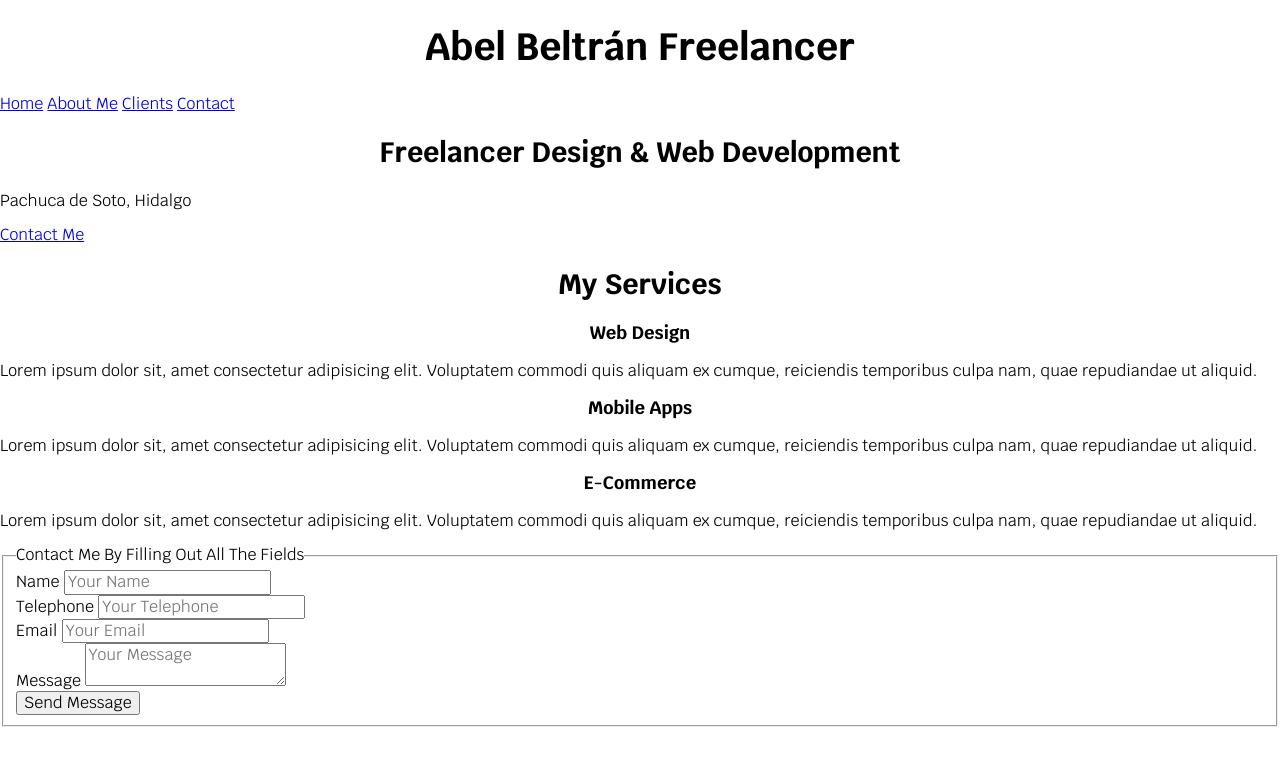
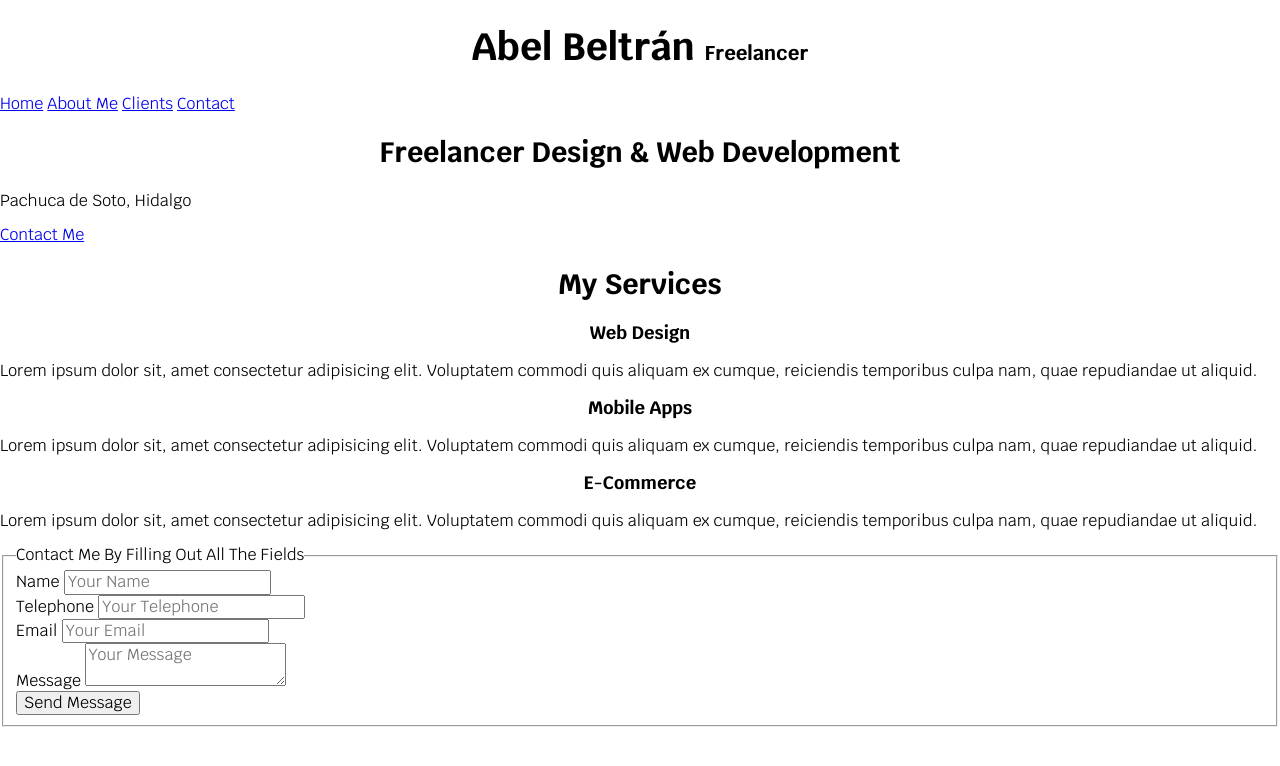
Before and after one commit to Yamibel/freelancer, a plain HTML site: page index.html in a window 1280 px wide. Drawn offline with Linux system fonts and the light colour scheme.

Commit message:
feat: Add styles to the header.

```diff
--- a/css/styles.css
+++ b/css/styles.css
@@ -69,3 +69,8 @@ h3 {
 .align-right {
   justify-content: flex-end;
 }
+
+/* Header */
+.header__title--small {
+  font-size: 2rem;
+}
--- a/index.html
+++ b/index.html
@@ -17,8 +17,8 @@
 
   <body>
     <!-- Header -->
-    <header>
-      <h1>Abel Beltrán <span>Freelancer</span></h1>
+    <header class="header">
+      <h1 class="header__title">Abel Beltrán <span class="header__title--small">Freelancer</span></h1>
     </header>
 
     <!-- Navigation -->
```
